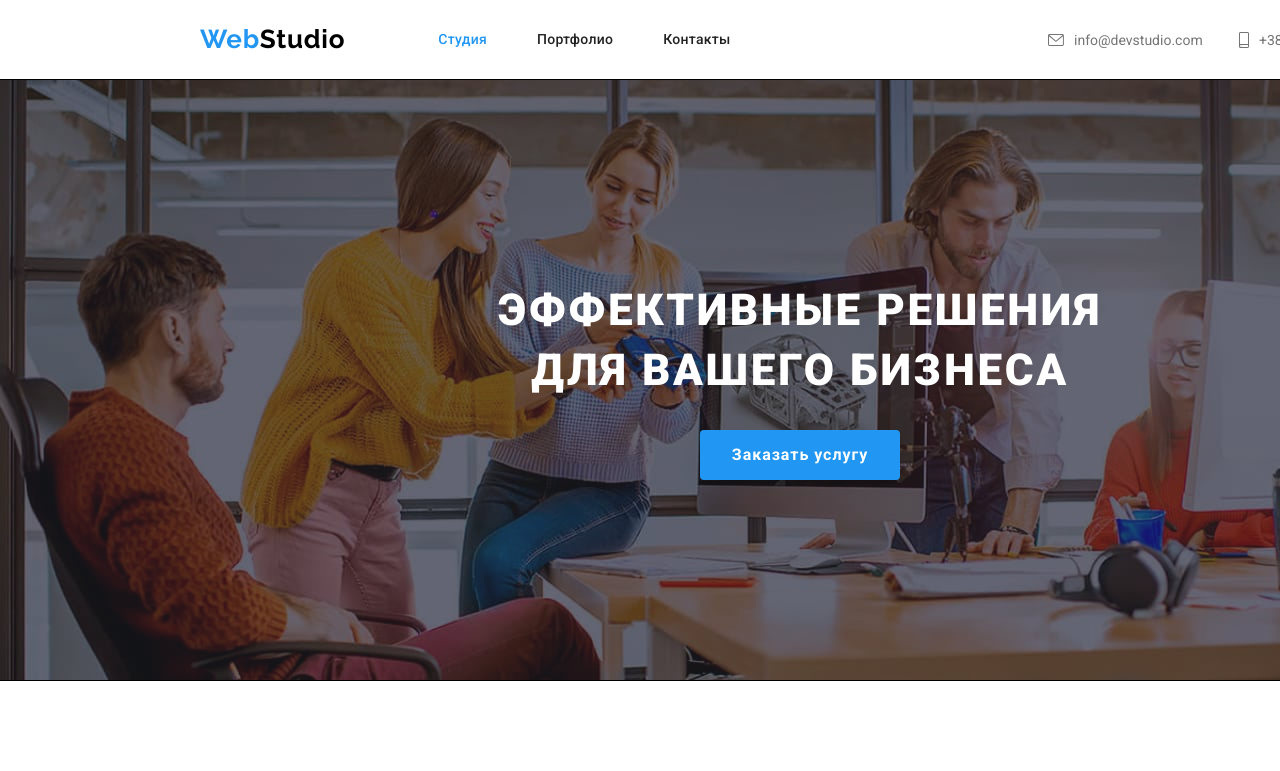
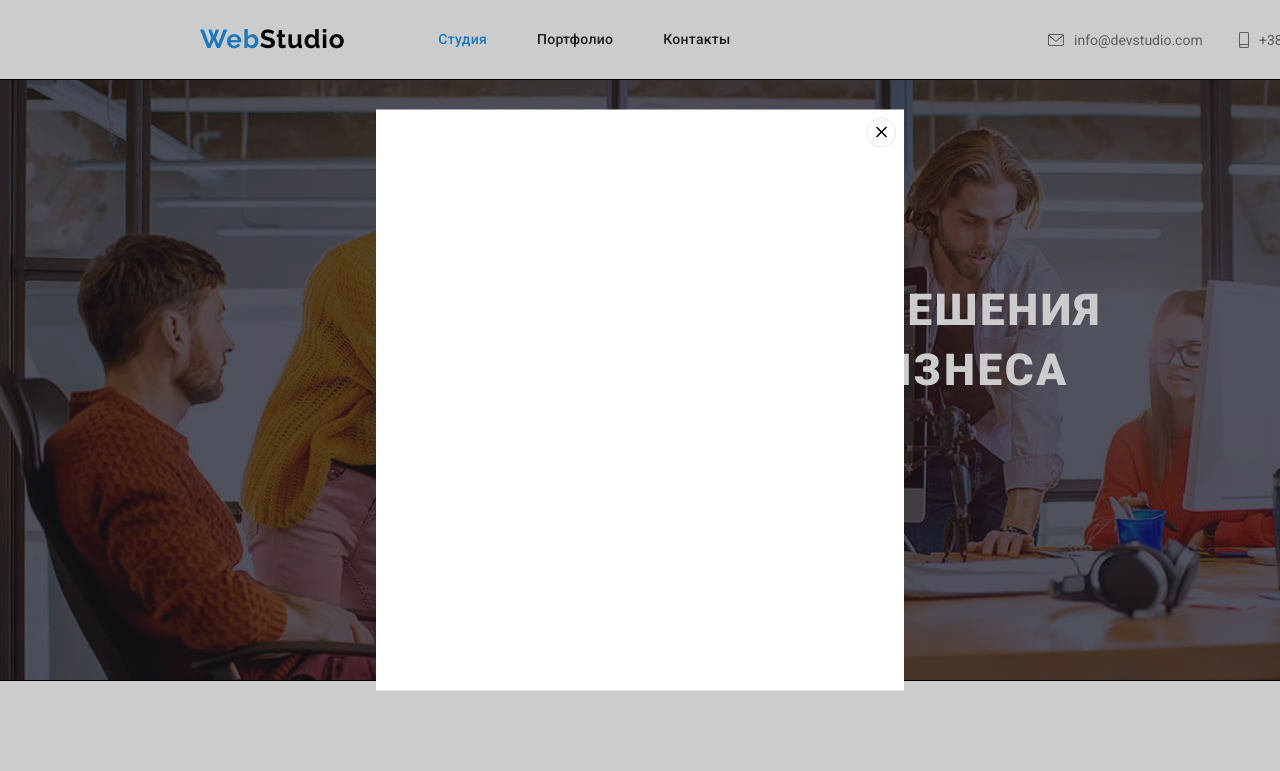
Before and after one commit to MykolaKurin/goit-markup-hw-05, a plain HTML site: page index.html in a window 1280 px wide. Both pictures are taken after a click on the button "Заказать услугу". Shown: the top 771 px of the page. Drawn offline with nearby package versions, Linux system fonts and the light colour scheme.

Commit message:
V1-22072021
Add modal window

```diff
--- a/css/styles.css
+++ b/css/styles.css
@@ -636,3 +636,52 @@ img {
   fill: var(--white-color);
   background-color: var(--brand-color);
 }
+
+.backdrop {
+  position: fixed;
+  top: 0;
+  left: 0;
+  width: 100vw;
+  height: 100vh;
+  background: rgba(0, 0, 0, 0.2);
+  opacity: 1;
+  visibility: visible;
+  pointer-events: auto;
+
+  transition: opacity 250ms linear, visibility 250ms linear;
+}
+
+.modal {
+  position: absolute;
+  left: 50%;
+  top: 50%;
+  width: 528px;
+  height: 581px;
+  background-color: var(--white-color);
+  transform: translate(-50%, -50%);
+}
+
+.close-btn {
+  position: absolute;
+  top: 8px;
+  right: 8px;
+  fill: #000000;
+  width: 30px;
+  height: 30px;
+
+  background: transparent;
+  border: 1px solid rgba(0, 0, 0, 0.1);
+  border-radius: 50%;
+  padding: 0;
+}
+
+.close-icon {
+  width: 11px;
+  height: 11px;
+}
+
+.is-hidden {
+  opacity: 0;
+  visibility: hidden;
+  pointer-events: none;
+}
--- a/index.html
+++ b/index.html
@@ -65,7 +65,7 @@
     <!--Hero Section-->
     <section class="container hero-container">
         <h1 class="hero-section-title">Эффективные решения для вашего бизнеса</h1>
-        <button type="button" class="main-btn">Заказать услугу</button>
+        <button type="button" class="main-btn" data-modal-open>Заказать услугу</button>
     </section>
 
     <!--Fetures-->
@@ -296,6 +296,8 @@
     </section>
 
 
+
+
     <!--Footer-->
     <footer>
       <div class="container footer-container">
@@ -340,5 +342,18 @@
           </div>
       </div>
     </footer>
+
+    <!--Backdrop-->
+    <div class="backdrop is-hidden" data-modal>
+      <div class="modal">
+        <button type="button" class="close-btn" data-modal-close>
+          <svg class="close-icon">
+            <use href="./images/svg/modal.svg#icon-Vector"></use>
+          </svg>
+        </button>
+      </div>
+    </div>
+
+    <script src="./js/modal.js"></script>
 </body>
 </html>
--- /dev/null
+++ b/js/modal.js
@@ -0,0 +1,14 @@
+(() => {
+  const refs = {
+    openModalBtn: document.querySelector('[data-modal-open]'),
+    closeModalBtn: document.querySelector('[data-modal-close]'),
+    modal: document.querySelector('[data-modal]'),
+  };
+
+  refs.openModalBtn.addEventListener('click', toggleModal);
+  refs.closeModalBtn.addEventListener('click', toggleModal);
+
+  function toggleModal() {
+    refs.modal.classList.toggle('is-hidden');
+  }
+})();
```
Also changed, not shown: images/svg/modal.svg (added).
